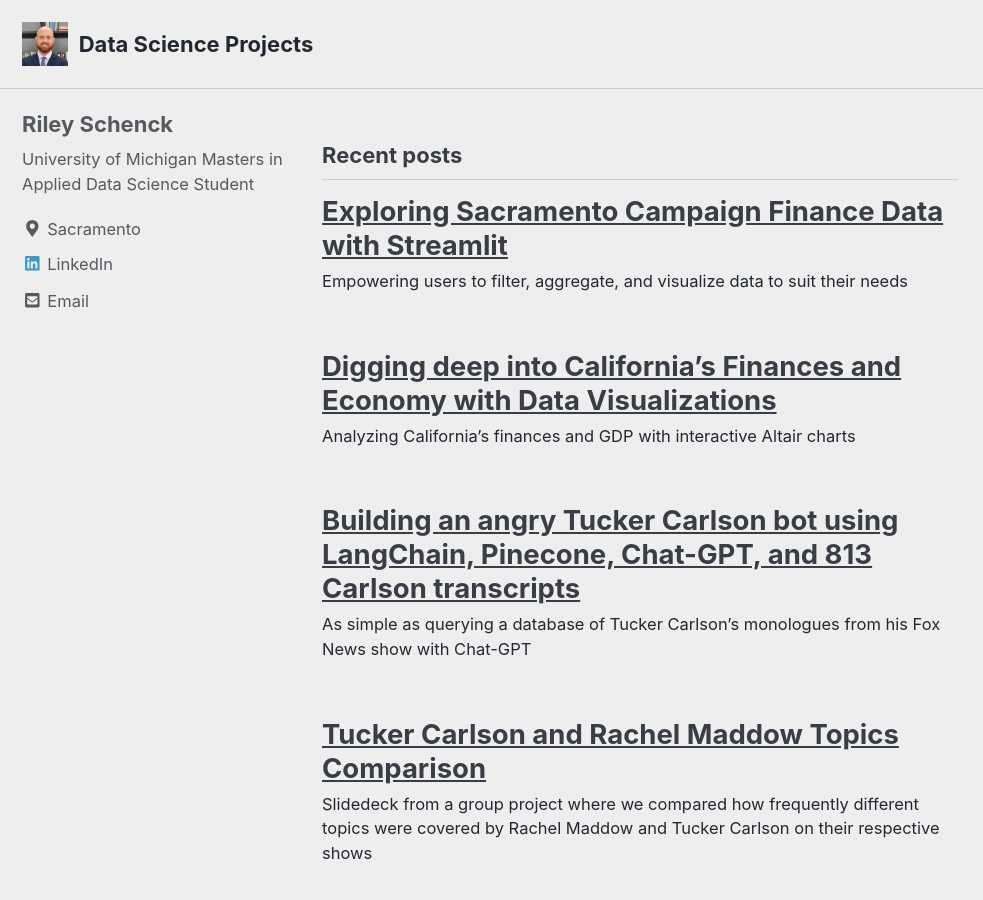
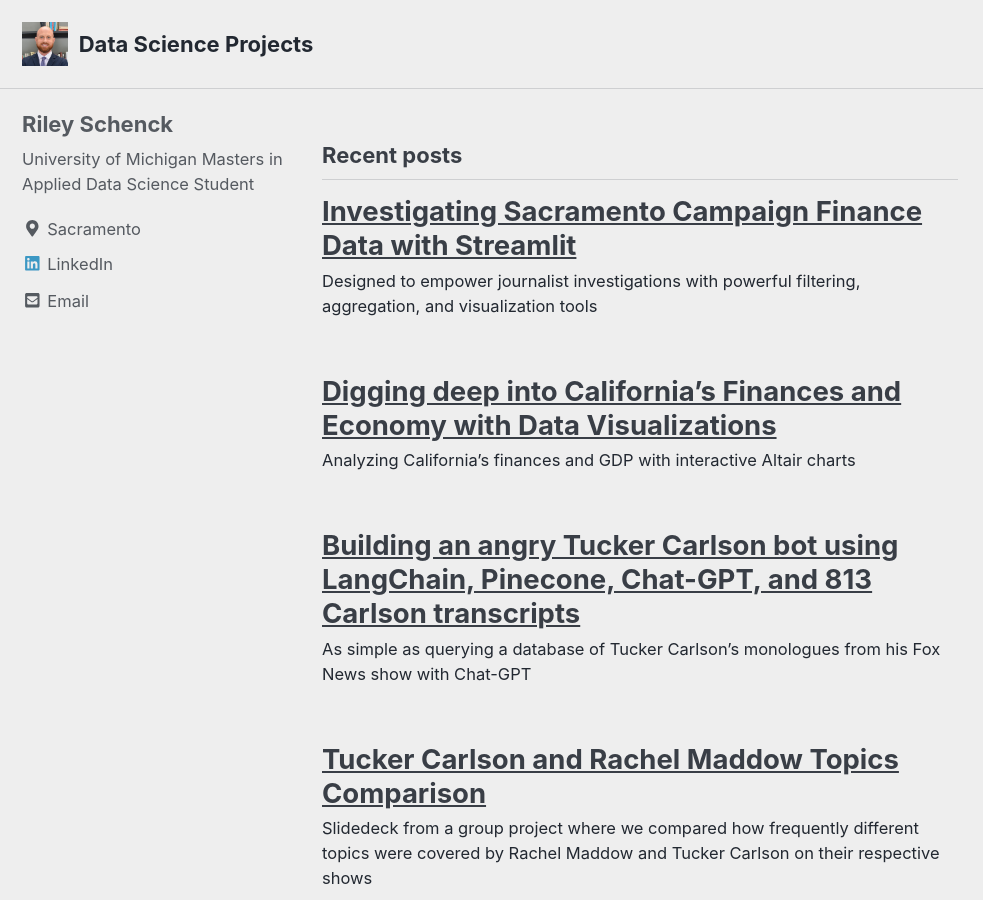
Before and after one commit to rileyschenck/website, a Jekyll site: the page built from index.html, in a window 1280 px wide and 900 px high. Shown: the whole window, without its empty margins (0-983 px from the left). Built offline with Jekyll 4.4.1, drawn with Linux system fonts in a browser that asks for light colours; cached includes are drawn as plain includes; nearby versions of some CDN libraries; a script that is not in the unit is left out; the list of posts is cut into pages by our own code.

Commit message:
Update 2023-08-03-Sac-Campaign.md

```diff
--- a/_posts/2023-08-03-Sac-Campaign.md
+++ b/_posts/2023-08-03-Sac-Campaign.md
@@ -1,9 +1,9 @@
 ---
-title: "Exploring Sacramento Campaign Finance Data with Streamlit"
+title: "Investigating Sacramento Campaign Finance Data with Streamlit"
 date: 2023-08-03
 published: true
 tags: [ Sacramento, campaign finance, contributions, altair, charts]
-excerpt: "Empowering users to filter, aggregate, and visualize data to suit their needs"
+excerpt: "Designed to empower journalist investigations with powerful filtering, aggregation, and visualization tools"
 
 
 toc: true
```
